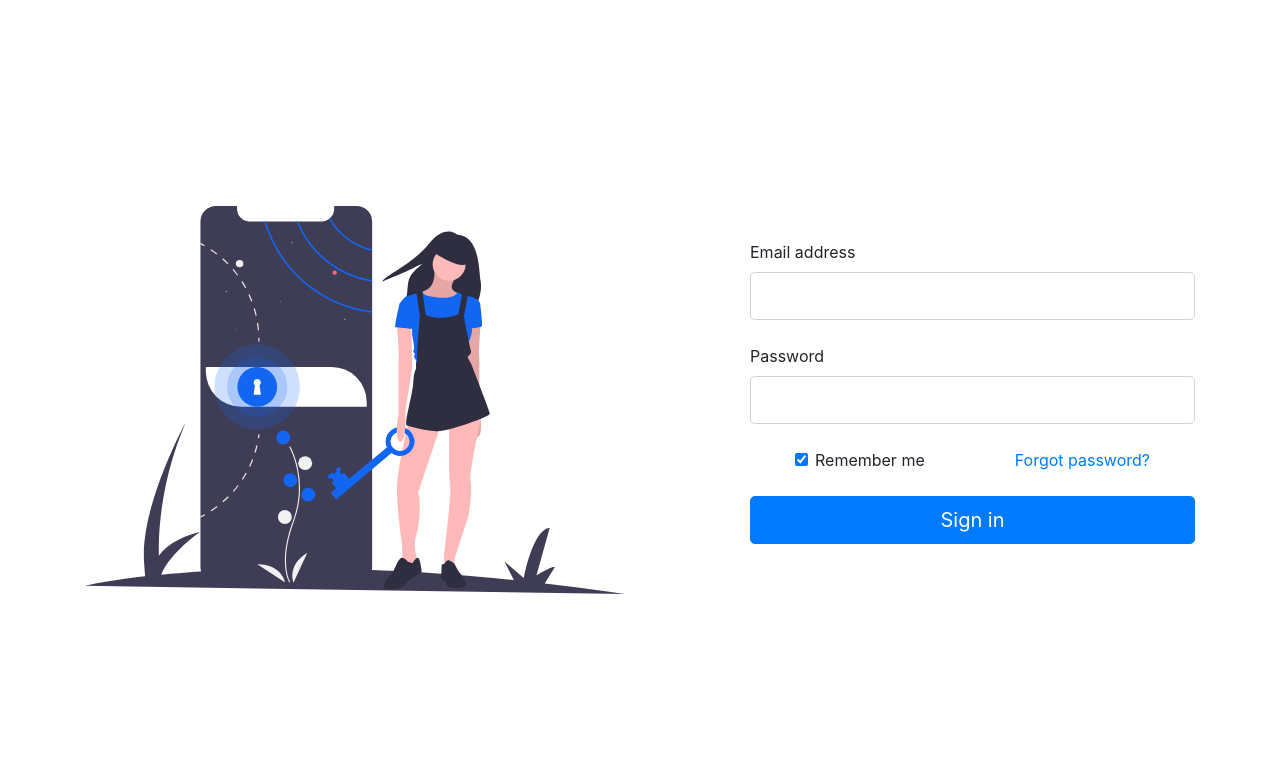
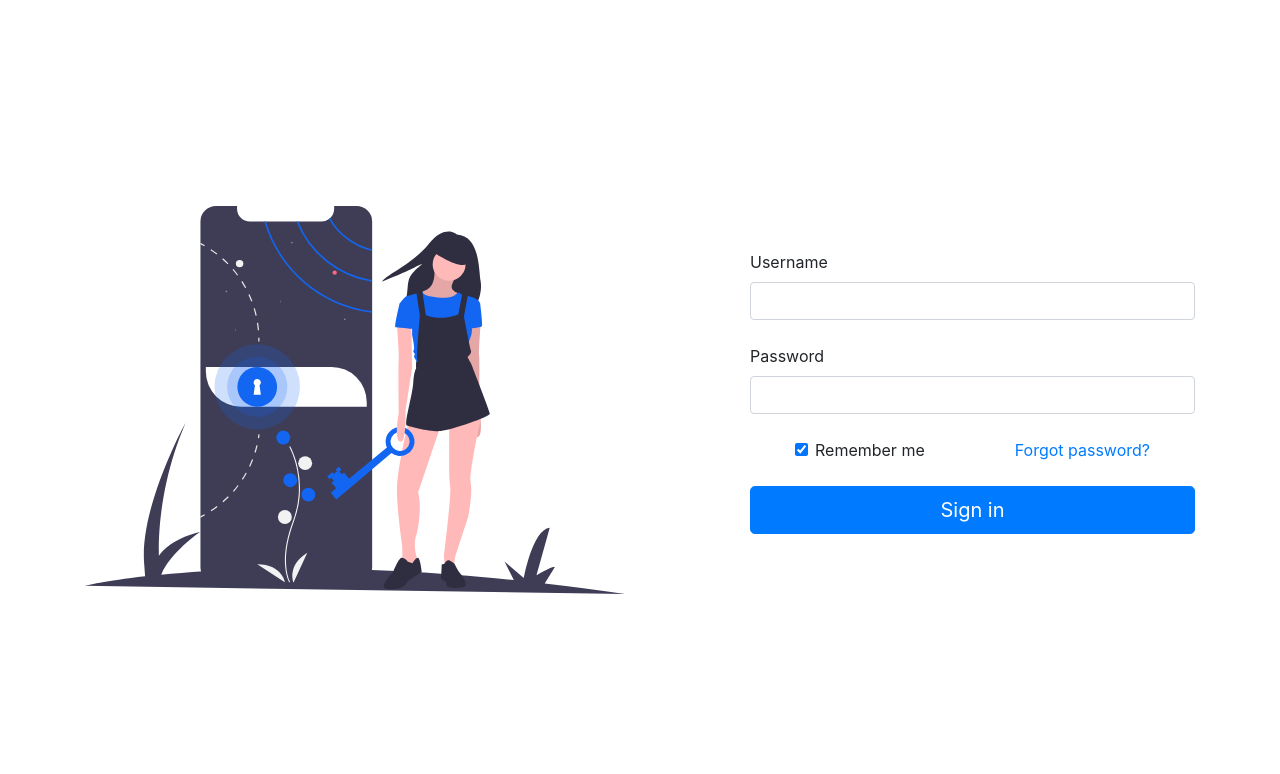
Before and after one commit to Fauzi002/belajar-django, a Django app: page /login/ in a window 1280 px wide. Shown: the part 56-830 px from the top of the page. Run offline with Django 4.2, Linux system fonts and the light colour scheme; some libraries are stand-ins or nearby versions.

Commit message:
membuat authentication login

```diff
--- /dev/null
+++ b/mysite/login/forms.py
@@ -0,0 +1,10 @@
+from django import forms
+from django.contrib.auth.models import User
+
+class FormLogin(forms.Form):
+    username = forms.CharField(
+        widget = forms.TextInput(attrs={'class':'form-control', 'type':'text'}),
+    )
+    password = forms.CharField(
+        widget = forms.TextInput(attrs={'class':'form-control'}),
+    )
--- a/mysite/login/templates/login/login_view.html
+++ b/mysite/login/templates/login/login_view.html
@@ -26,17 +26,18 @@
               class="img-fluid" alt="Phone image">
           </div>
           <div class="col-md-7 col-lg-5 col-xl-5 offset-xl-1">
-            <form>
+            <form method="POST" class="user" action="">
+              {% csrf_token %}
               <!-- Email input -->
               <div class="form-outline mb-4">
-                <label class="form-label" for="form1Example13">Email address</label>
-                <input type="email" id="form1Example13" class="form-control form-control-lg" />
+                <label class="form-label" for="username">Username</label>
+                {{ form.username }}
               </div>
 
               <!-- Password input -->
               <div class="form-outline mb-4">
-                <label class="form-label" for="form1Example23">Password</label>
-                <input type="password" id="form1Example23" class="form-control form-control-lg" />
+                <label class="form-label" for="password">Password</label>
+                {{ form.password }}
               </div>
 
               <div class="d-flex justify-content-around align-items-center mb-4">
@@ -49,7 +50,7 @@
               </div>
 
               <!-- Submit button -->
-              <button type="submit" class="btn btn-primary btn-lg btn-block">Sign in</button>
+              <button type="submit" value="login" type="submit" class="btn btn-primary btn-lg btn-block">Sign in</button>
             </form>
           </div>
         </div>
--- a/mysite/login/urls.py
+++ b/mysite/login/urls.py
@@ -2,5 +2,6 @@ from django.urls import path
 from . import views
 
 urlpatterns = [
-    path('', views.login_view, name="login")
+    path('', views.login_view, name="login"),
+    path('dashboard', views.dashboard, name="dashboard"),
 ]
--- a/mysite/login/views.py
+++ b/mysite/login/views.py
@@ -1,7 +1,22 @@
-from django.shortcuts import render
-
+from django.shortcuts import render, redirect
+from django.contrib.auth import authenticate, login
+from .forms import FormLogin
 # Create your views here.
 
 def login_view(request):
+    form = FormLogin()
+    if request.method == 'POST':
+        username = request.POST['username']
+        password = request.POST['password']
+
+        user = authenticate(request, username=username, password=password)
+
+        if user is not None:
+            login(request, user)
+            return redirect('login/dashboard')
+
+    return render(request, 'login/login_view.html', {'form':form})
+
+def dashboard(request):
     context = {}
-    return render(request, 'login/login_view.html', context)
+    return render(request, 'login/dashboard.html', context)
--- a/mysite/mysite/urls.py
+++ b/mysite/mysite/urls.py
@@ -1,18 +1,3 @@
-"""mysite URL Configuration
-
-The `urlpatterns` list routes URLs to views. For more information please see:
-    https://docs.djangoproject.com/en/4.1/topics/http/urls/
-Examples:
-Function views
-    1. Add an import:  from my_app import views
-    2. Add a URL to urlpatterns:  path('', views.home, name='home')
-Class-based views
-    1. Add an import:  from other_app.views import Home
-    2. Add a URL to urlpatterns:  path('', Home.as_view(), name='home')
-Including another URLconf
-    1. Import the include() function: from django.urls import include, path
-    2. Add a URL to urlpatterns:  path('blog/', include('blog.urls'))
-"""
 from django.contrib import admin
 from django.urls import path, include
 
```
Also changed, not shown: mysite/login/templates/login/dashboard.html (added, +11 -0 lines), mysite/mysite/settings.py (+6 -2 lines).
